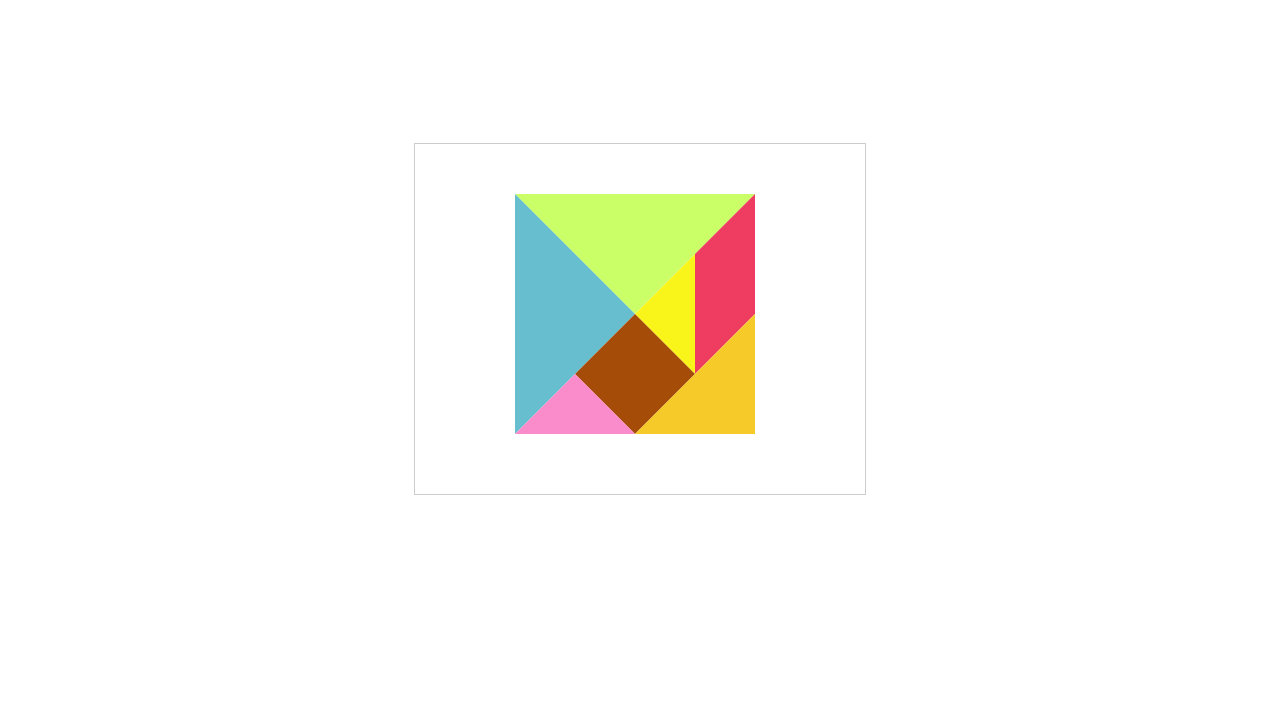
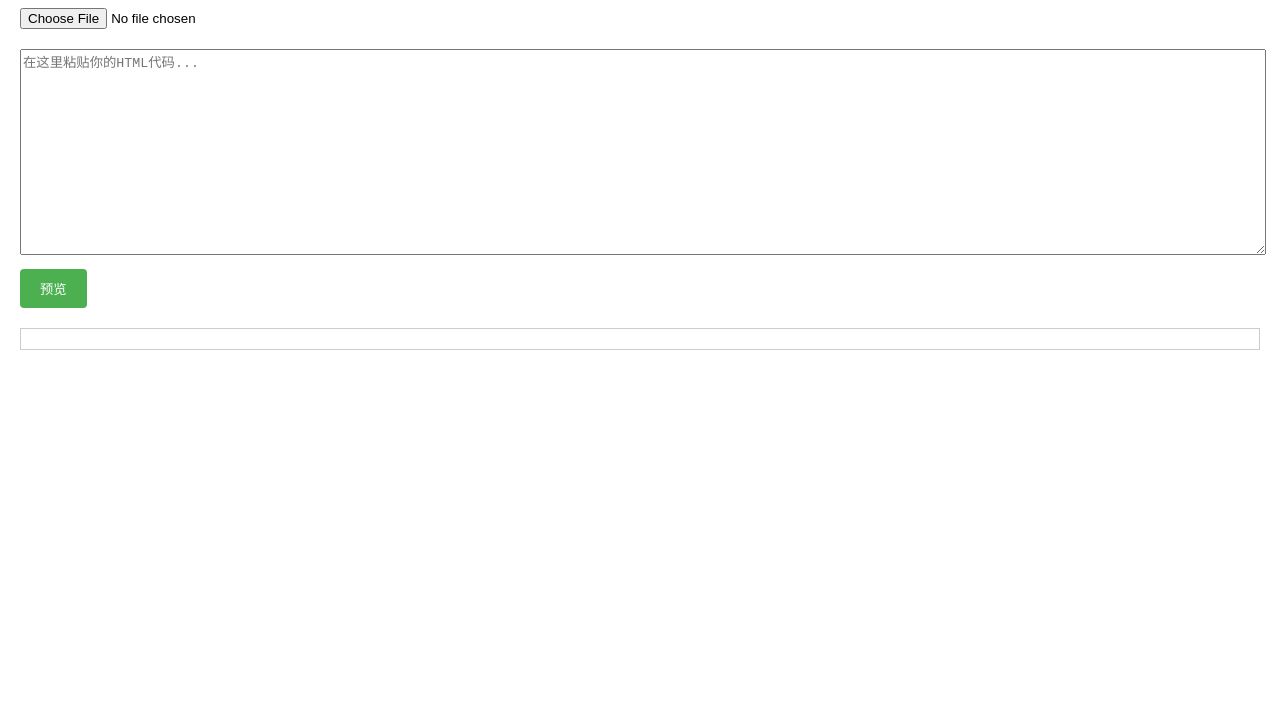
Before and after one commit to yuna-75/tangram-demo, a plain HTML site: page index.html in a window 1280 px wide. Shown: the part 81-800 px from the top of the page. Drawn offline with Linux system fonts and the light colour scheme.

Commit message:
Update index.html

```diff
--- a/index.html
+++ b/index.html
@@ -1,47 +1,124 @@
 <!DOCTYPE html>
 <html>
 <head>
-    <title>七巧板预览</title>
+    <title>HTML转图片工具</title>
     <style>
         body {
-            margin: 0;
-            display: flex;
-            justify-content: center;
-            align-items: center;
-            min-height: 100vh;
+            margin: 20px;
+            font-family: Arial, sans-serif;
+        }
+        textarea {
+            width: 100%;
+            height: 200px;
+            margin-bottom: 10px;
+        }
+        #preview {
+            border: 1px solid #ccc;
+            padding: 10px;
+            margin: 10px 0;
+        }
+        .button {
+            background-color: #4CAF50;
+            color: white;
+            padding: 10px 20px;
+            border: none;
+            border-radius: 4px;
+            cursor: pointer;
+            margin-right: 10px;
+        }
+        .input-group {
+            margin-bottom: 20px;
+        }
+        .url-output {
+            padding: 10px;
+            background: #f5f5f5;
+            border: 1px solid #ddd;
+            margin: 10px 0;
+            word-break: break-all;
+        }
+        #fileContent {
+            display: none;
         }
     </style>
 </head>
 <body>
-    <canvas id="canvas" width="450" height="350" style="border:solid 1px #CCCCCC;"></canvas>
+    <h1>HTML转图片工具</h1>
+
+    <!-- 文件上传 -->
+    <div class="input-group">
+        <input type="file" id="fileInput" accept=".html,.htm" onchange="handleFileUpload(event)">
+    </div>
+
+    <!-- HTML代码输入 -->
+    <div class="input-group">
+        <textarea id="htmlInput" placeholder="在这里粘贴你的HTML代码..."></textarea>
+        <button class="button" onclick="preview()">预览</button>
+    </div>
+
+    <div id="preview"></div>
+    <div id="result"></div>
 
     <script>
-        let canvas = document.getElementById('canvas');
-        let ctx = canvas.getContext('2d');
-
-        let datas = [
-            { "coords": [[100, 50], [340, 50], [220, 170]], "fillColor": "#caff67" },
-            { "coords": [[100, 50], [220, 170], [100, 290]], "fillColor": "#67becf" },
-            { "coords": [[340, 50], [340, 170], [280, 230], [280, 110]], "fillColor": "#ef3d61" },
-            { "coords": [[280, 110], [280, 230], [220, 170]], "fillColor": "#f9f51a" },
-            { "coords": [[220, 170], [280, 230], [220, 290], [160, 230]], "fillColor": "#a54c09" },
-            { "coords": [[160, 230], [220, 290], [100, 290]], "fillColor": "#fa8ccc" },
-            { "coords": [[340, 170], [340, 290], [220, 290]], "fillColor": "#f6ca29" }
-        ];
-
-        function drawPolygon(coords, color) {
-            ctx.beginPath();
-            ctx.moveTo(coords[0][0], coords[0][1]);
-            for (let m = 1; m < coords.length; m += 1) {
-                ctx.lineTo(coords[m][0], coords[m][1]);
+        // 处理文件上传
+        function handleFileUpload(event) {
+            const file = event.target.files[0];
+            if (file) {
+                const reader = new FileReader();
+                reader.onload = function(e) {
+                    document.getElementById('htmlInput').value = e.target.result;
+                    preview();
+                };
+                reader.readAsText(file);
             }
-            ctx.closePath();
-            ctx.fillStyle = color;
-            ctx.fill();
         }
 
-        // 直接绘制
-        datas.forEach(geom => drawPolygon(geom.coords, geom.fillColor));
+        function preview() {
+            const htmlCode = document.getElementById('htmlInput').value;
+            const preview = document.getElementById('preview');
+            preview.innerHTML = htmlCode;
+
+            html2canvas(preview).then(canvas => {
+                const result = document.getElementById('result');
+                result.innerHTML = '';
+
+                // 生成图片
+                const img = canvas.toDataURL('image/png');
+                const imgElement = document.createElement('img');
+                imgElement.src = img;
+
+                // 创建URL显示区域
+                const urlDiv = document.createElement('div');
+                urlDiv.className = 'url-output';
+                urlDiv.textContent = img;
+
+                // 创建复制URL按钮
+                const copyBtn = document.createElement('button');
+                copyBtn.className = 'button';
+                copyBtn.textContent = '复制图片URL';
+                copyBtn.onclick = () => {
+                    navigator.clipboard.writeText(img).then(() => {
+                        alert('URL已复制到剪贴板！');
+                    });
+                };
+
+                // 创建下载按钮
+                const downloadBtn = document.createElement('a');
+                downloadBtn.href = img;
+                downloadBtn.download = 'converted-image.png';
+                downloadBtn.className = 'button';
+                downloadBtn.textContent = '下载图片';
+
+                // 添加所有元素
+                result.appendChild(imgElement);
+                result.appendChild(document.createElement('br'));
+                result.appendChild(document.createElement('br'));
+                result.appendChild(urlDiv);
+                result.appendChild(document.createElement('br'));
+                result.appendChild(copyBtn);
+                result.appendChild(downloadBtn);
+            });
+        }
     </script>
+    <script src="https://html2canvas.hertzen.com/dist/html2canvas.min.js"></script>
 </body>
 </html>
```
